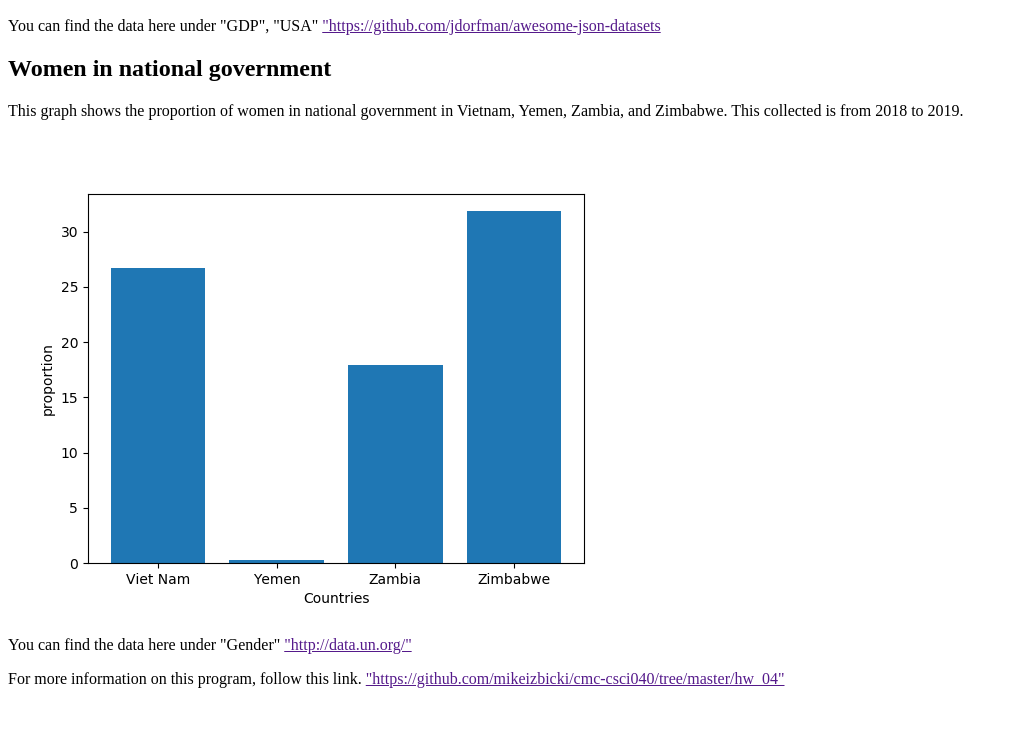
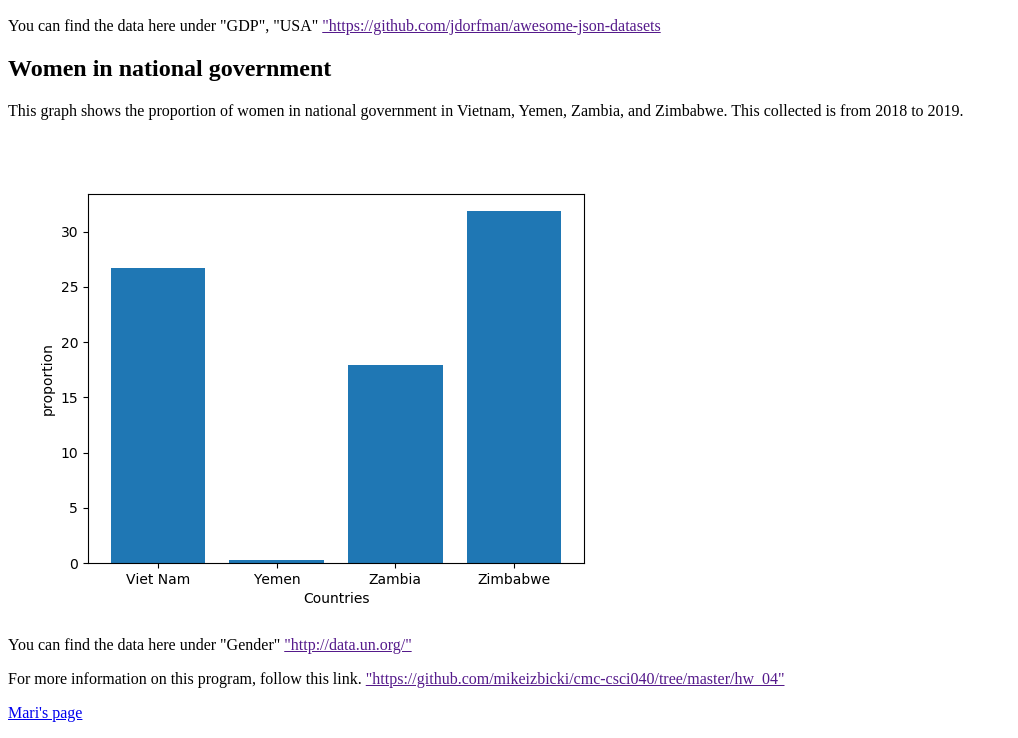
Before and after one commit to danny63758/danny63758.github.io, a plain HTML site: page data-matplotlib.html in a window 1280 px wide. Shown: the part 662-1400 px from the top of the page, without its empty margins (0-1018 px from the left). Before the commit the page ends 1366 px from the top, so only its background shows below. Drawn offline with Linux system fonts and the light colour scheme.

Commit message:
Update data-matplotlib.html

```diff
--- a/data-matplotlib.html
+++ b/data-matplotlib.html
@@ -37,5 +37,9 @@
         For more information on this program, follow this link.
         <a href>"https://github.com/mikeizbicki/cmc-csci040/tree/master/hw_04"</a>
     </p>
+    <p>
+        <a href="https://marielacenteno.github.io/index.html">Mari's page</a>
+    </p>
+
 </body>
 </html>
```
